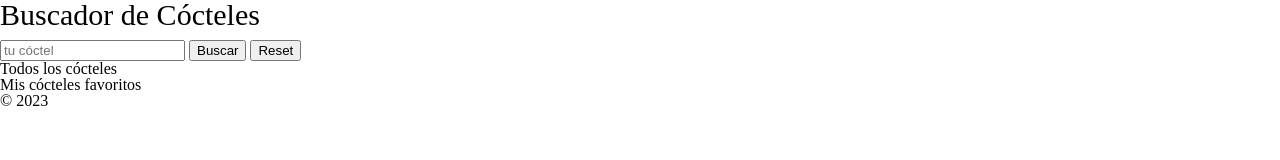
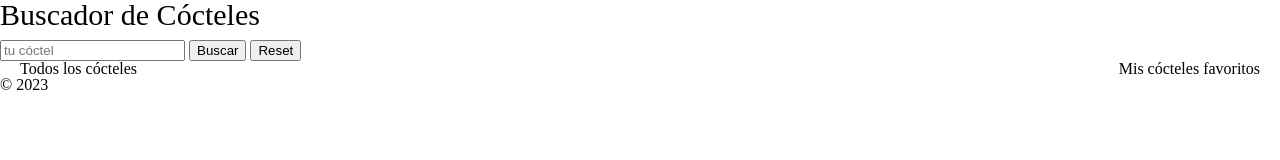
Before and after one commit to ttkapostol/Cocktail_Finder, a website: page src/html/index.html in a window 1280 px wide. Drawn offline with nearby package versions, Linux system fonts and the light colour scheme; files that its build step writes are made by us from their sources.

Commit message:
Link partial main scss

```diff
--- a/src/scss/main.scss
+++ b/src/scss/main.scss
@@ -3,5 +3,6 @@
 @import 'core/mixins';
 @import 'core/animations';
 @import 'layout/header';
+@import 'layout/main';
 @import 'layout/footer';
 @import 'pages/index';
```
Also changed, not shown: src/scss/layout/_main.scss (indentation only).
